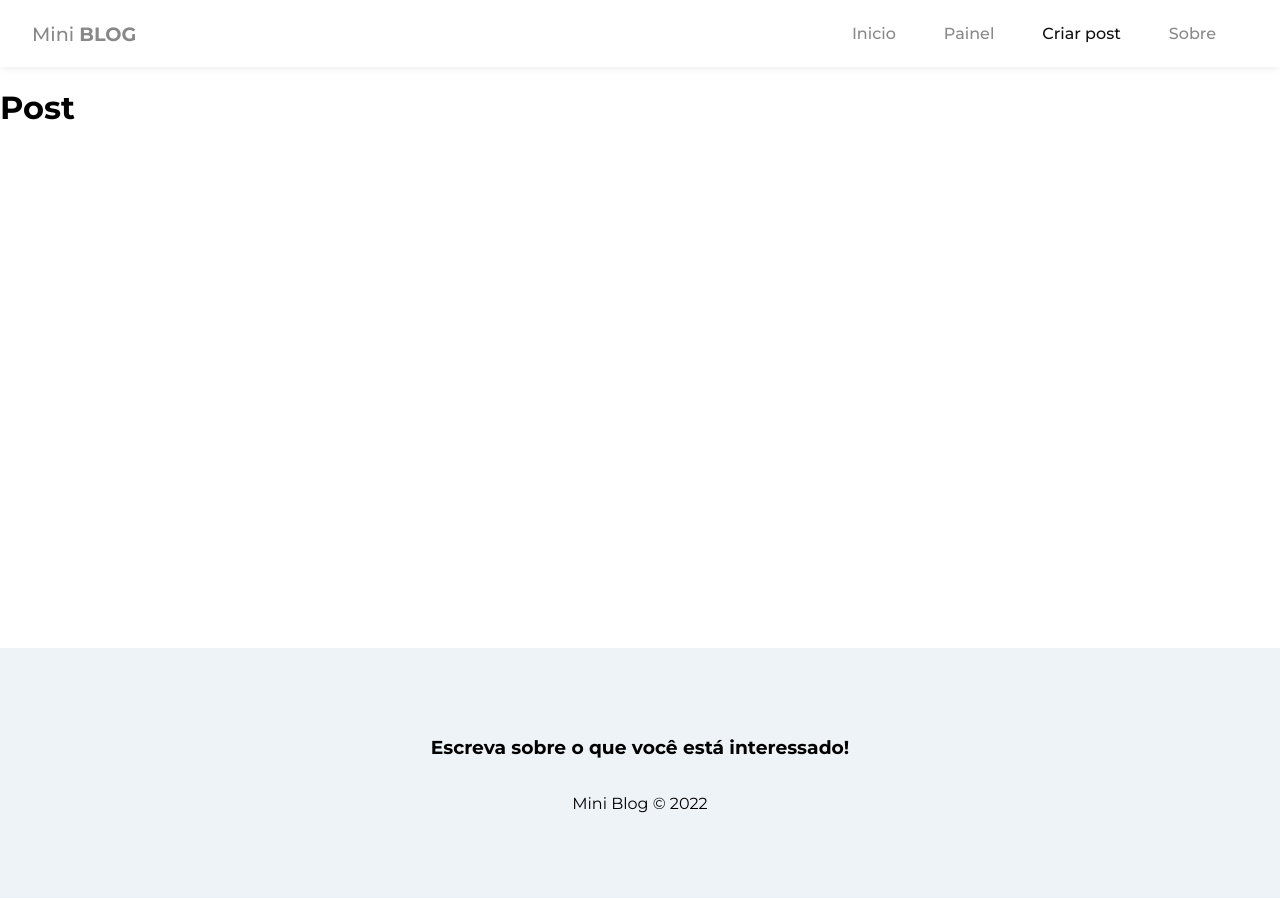
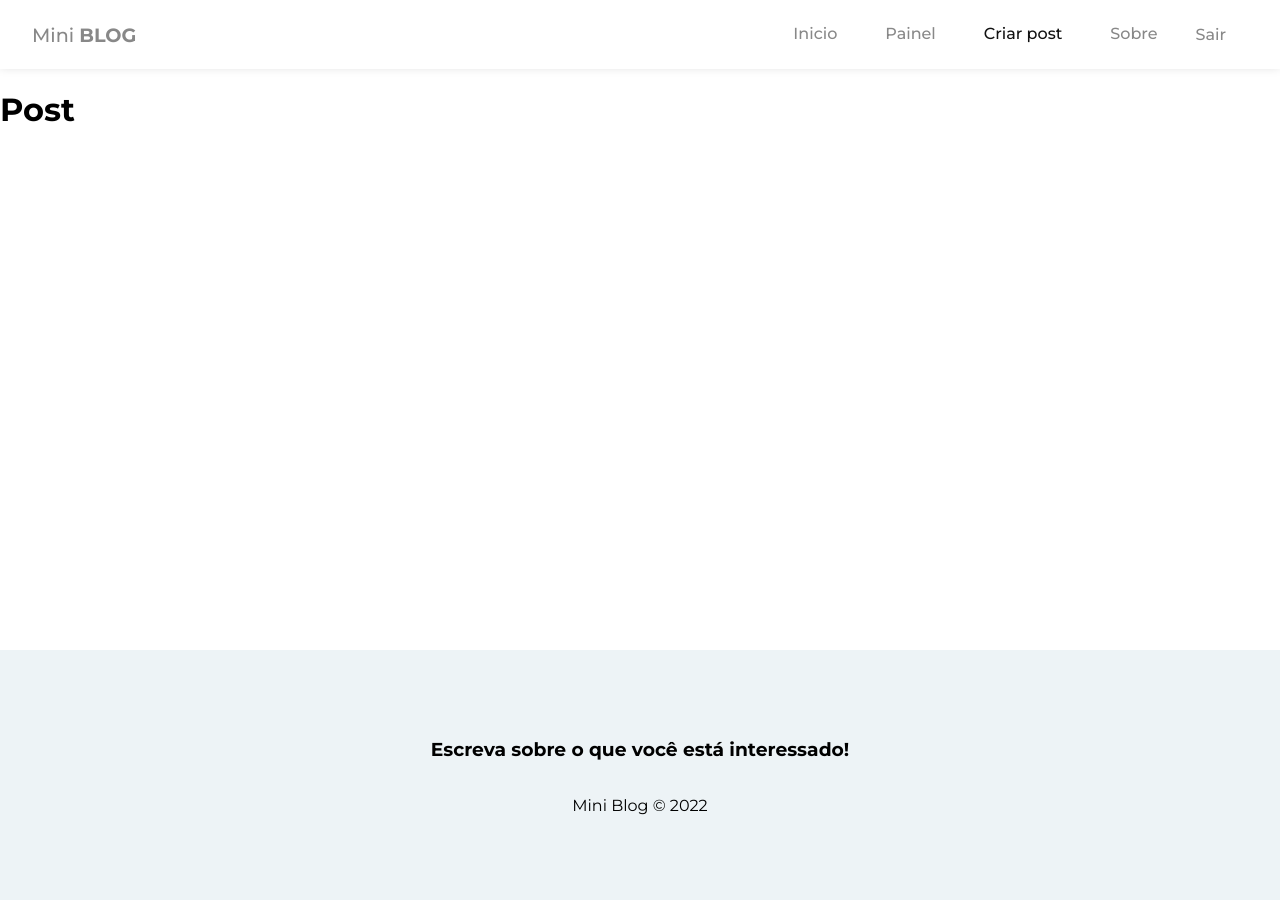
Before and after one commit to SilasRodrigues19/TechBlog, a React (Create React App) app: page /post/create in a window 1280 px wide. Built offline with nearby package versions, Linux system fonts and the light colour scheme; no server answers; sample sign-in values are in the browser's storage.

Commit message:
feat: add logout function

```diff
--- a/src/components/Navbar/Navbar.js
+++ b/src/components/Navbar/Navbar.js
@@ -8,6 +8,7 @@ import styles from './Navbar.module.scss';
 
 export const Navbar = () => {
   const { user } = useAuthValue();
+  const { logout } = useAuth();
 
   return (
     <nav className={styles.navbar}>
@@ -37,7 +38,7 @@ export const Navbar = () => {
             <li>
               <NavLink
                 to='/register'
-                className={({ isActive }) => (isActive ? styles.active : '')}
+                className={({ isActive }) => (isActive ? '' : styles.signup)}
               >
                 Cadastrar
               </NavLink>
@@ -74,6 +75,11 @@ export const Navbar = () => {
             Sobre
           </NavLink>
         </li>
+        {user && (
+          <li>
+            <button onClick={logout}>Sair</button>
+          </li>
+        )}
       </ul>
     </nav>
   );
--- a/src/hooks/useAuth.js
+++ b/src/hooks/useAuth.js
@@ -61,6 +61,12 @@ export const useAuth = () => {
     setIsLoading(false);
   };
 
+  const logout = () => {
+    isCancelled();
+
+    signOut(auth);
+  };
+
   useEffect(() => {
     return () => isCancelled(true);
   }, []);
@@ -70,5 +76,6 @@ export const useAuth = () => {
     createUser,
     error,
     isLoading,
+    logout,
   };
 };
```
